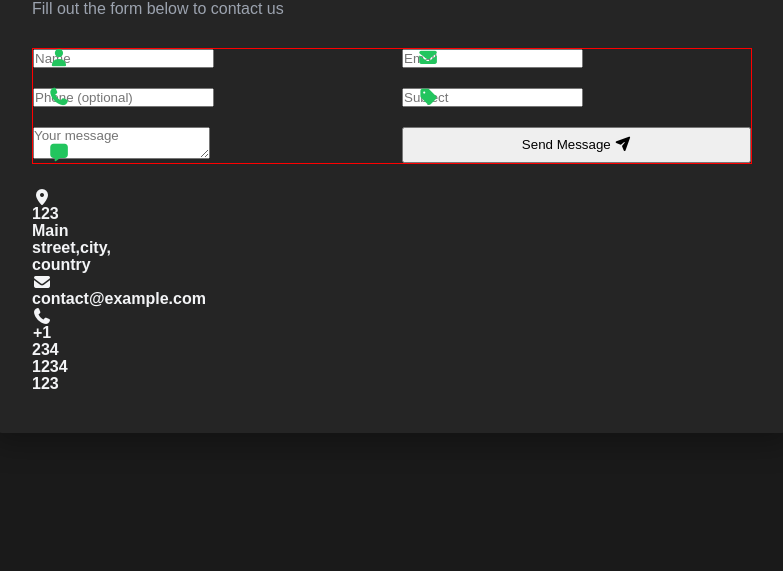
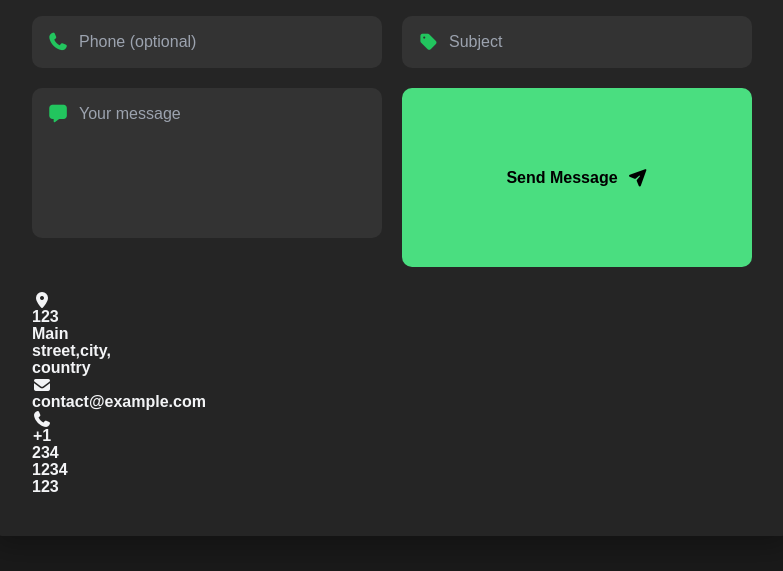
Before and after one commit to Negar-karimi9023/Contact-Form, a website built with Parcel: page src/index.html in a window 1280 px wide. Shown: the part 229-800 px from the top of the page, without its empty margins (248-1031 px from the left). Built offline with nearby package versions, Linux system fonts and the light colour scheme.

Commit message:
style step3

```diff
--- a/src/styles.css
+++ b/src/styles.css
@@ -58,7 +58,6 @@ p {
   grid-template-columns: repeat(auto-fit, minmax(240px, 1fr));
   gap: 20px;
   margin-bottom: 25px;
-  border: red solid 1px;
 }
 .input-field {
   position: relative;
@@ -78,3 +77,56 @@ p {
 .message-field i {
   top: 25px;
 }
+input,
+textarea {
+  width: 100%;
+  padding: 15px 15px 15px 45px;
+  border-radius: var(--border-radius);
+  border: 2px solid transparent;
+  background-color: var(--input-bg);
+  color: var(--text-light);
+  transition: all 0.3s ease;
+  font-size: 1rem;
+}
+
+textarea {
+  resize: none;
+  margin-bottom: 25px;
+  height: 150px;
+}
+input:focus,
+textarea:focus {
+  outline: none;
+  border-color: var(--primary-color);
+  box-shadow: 0 0 0 3px rgba(74, 222, 128, 0.2);
+}
+input::placeholder,
+textarea::placeholder {
+  color: var(--text-gray);
+}
+button {
+  background-color: var(--primary-color);
+  color: #000;
+  width: 100%;
+  padding: 15px 45px;
+  font-size: 1rem;
+  font-weight: 600;
+  border: none;
+  border-radius: var(--border-radius);
+  transition: all 0.3 ease;
+  cursor: pointer;
+}
+button:hover {
+  background-color: var(--primary-dark);
+  transform: translateY(-2px);
+  box-shadow: 0 5px 15px rgba(74, 222, 128, 0.2);
+}
+button:active {
+  transform: translateY(0px);
+}
+.btn-content {
+  display: flex;
+  justify-content: center;
+  align-items: center;
+  gap: 10px;
+}
```
